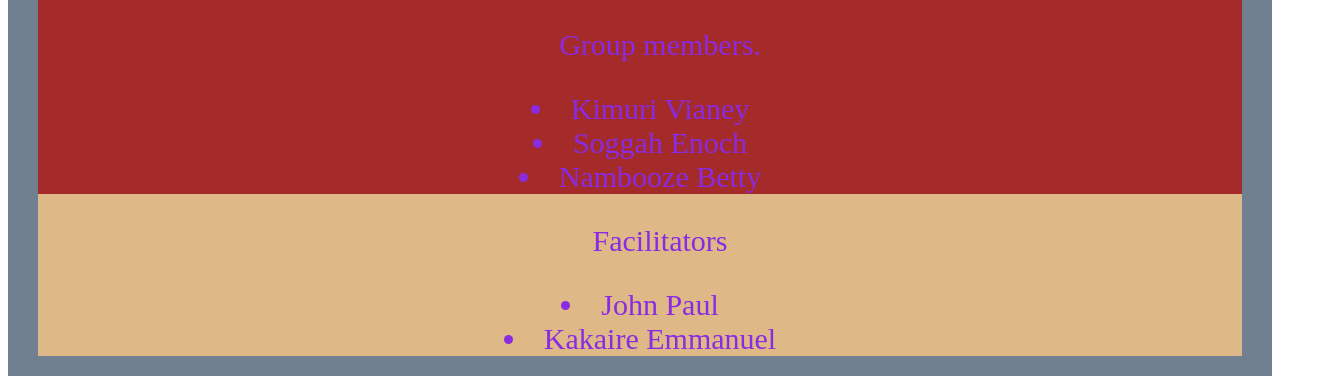
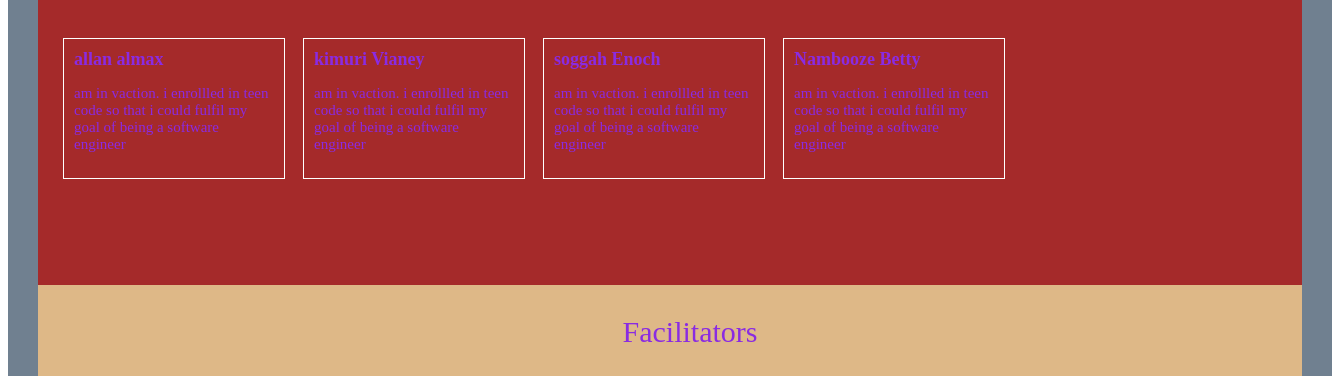
Before and after one commit to allanalmax/teencode-page, a plain HTML site: page index.html in a window 1280 px wide. Shown: the part 251-627 px from the top of the page, 1332 px wide, since content can reach past the window. Drawn offline with Linux system fonts and the light colour scheme.

Commit message:
new css styling added

```diff
--- a/index.html
+++ b/index.html
@@ -1,16 +1,12 @@
 <! DOCTYPE html>
 <html>
-
     <head>
         <title>Teen Code</title>
         <link rel="stylesheet" href="style.css">
-
     </head>
     <div class="container">
-
             <div class="taskbar">
-                        <img class="logo" src="images/teencode-logo.png"
-                        alt="logo">
+                    <img class="logo" src="images/teencode-logo.png"alt="logo">
                         <div class="nav">
                                     <a href>Home</a>
                                     <a href>About</a>
@@ -23,11 +19,30 @@
             </div>
 
                 <div class="ol item1 rect">
-
-                        <ol >Group members.</ol>
+<!--
+												<h4>Group members.</h4>
+												<div></div>
+                        <ul>
 													<li>Kimuri Vianey</li>
 													<li>Soggah Enoch</li>
 													<li>Nambooze Betty</li>
+												</ul;> -->
+												<div class="item-box item-box-first">
+												<h4>allan almax</h4>
+													<p>am in vaction. i enrollled in teen code so that i could fulfil my goal of being a software engineer</p>
+												</div>
+                        <div class="item-box">
+														<h4>kimuri Vianey</h4>
+														<p>am in vaction. i enrollled in teen code so that i could fulfil my goal of being a software engineer</p>
+												</div>
+												<div class="item-box">
+														<h4>soggah Enoch</h4>
+														<p>am in vaction. i enrollled in teen code so that i could fulfil my goal of being a software engineer</p>
+												</div>
+												<div class="item-box">
+														<h4>Nambooze Betty</h4>
+														<p>am in vaction. i enrollled in teen code so that i could fulfil my goal of being a software engineer</p>
+												</div>
                 </div>
             <div class="ul item2 rect">
 
--- a/style.css
+++ b/style.css
@@ -4,11 +4,13 @@
     background-color:slategrey;
     justify-content: center;
     padding: 30px;
+    width: 100%;
+    height: 100%;
 }
 
 .item1{
     background-color: brown;
-    text-align:center;
+    /* text-align:center; */
     height: 50%;
 }
 .item2{
@@ -16,7 +18,26 @@
     text-align:center;
     height: 50%;
 }
-
+.item-box{
+    width:200px;
+    border:solid 1px #ffffff;
+    margin-right: 18px;
+    padding:10px;
+    margin-top:40px;
+    font-size: 40px;
+    float:left;
+    margin-bottom: 50px;
+}
+.item-box-first{
+    margin-left:25px;
+}
+.item-box p{
+    font-size: 15px;
+}
+.item-box h4{
+   margin: 0px !important;
+   font-size: 18px;
+}
 .body{
     background-color:slateblue;
     background-position: right;
@@ -31,6 +52,10 @@ a{
 }
 .nav{
     float: right;
+    padding: 15px;
+}
+.nav a{
+    margin-right: 20px;
 }
 .taskbar{
     background-color: crimson;
```
Lines whose indentation alone changed are shown as unchanged.
